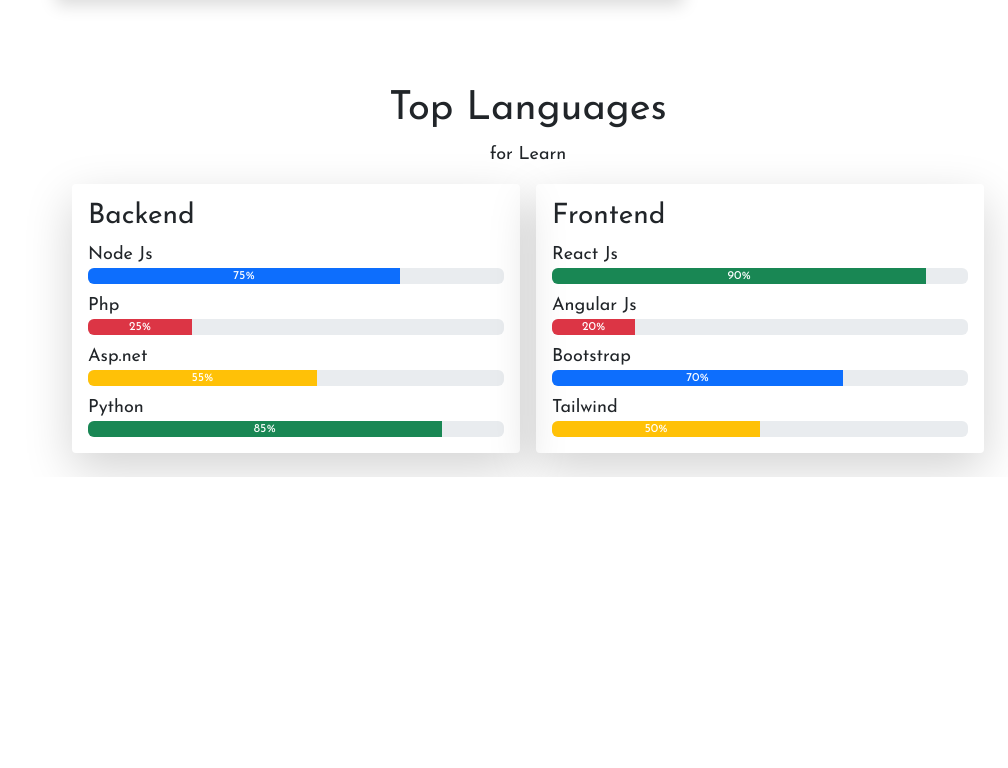
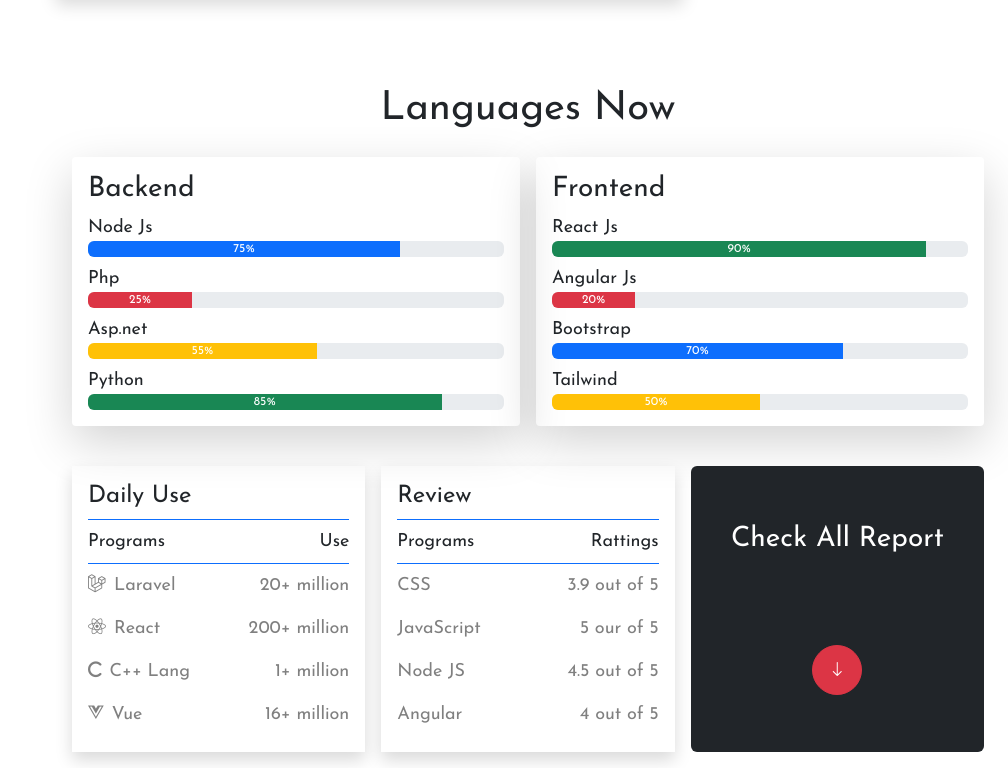
Before and after one commit to urvashidbhavsar/AdminDashboard, a plain HTML site: page index.html in a window 1280 px wide. Shown: the part 904-1672 px from the top of the page, without its empty margins (272-1280 px from the left). Before the commit the page ends 1381 px from the top, so only its background shows below. Drawn offline with nearby package versions, Linux system fonts and the light colour scheme.

Commit message:
new changes

```diff
--- a/index.html
+++ b/index.html
@@ -7,6 +7,7 @@
     <title>Dashboard</title>
     <link href="https://cdn.jsdelivr.net/npm/bootstrap@5.3.3/dist/css/bootstrap.min.css" rel="stylesheet">
     <link rel="stylesheet" href="https://cdn.jsdelivr.net/npm/bootstrap-icons@1.11.3/font/bootstrap-icons.min.css">
+    <link rel="stylesheet" href="https://cdnjs.cloudflare.com/ajax/libs/font-awesome/6.6.0/css/all.min.css">
     <!-- google font -->
     <link href="https://fonts.googleapis.com/css2?family=Josefin+Sans&display=swap" rel="stylesheet">
     <link rel="stylesheet" href="style.css">
@@ -387,10 +388,10 @@
                     <!-- flow section -->
                     <div class="flowSec">
                         <div class="container py-4">
-                            <h1 class="text-center pt-3">Top Languages</h1>
-                            <p class="text-center pb-3">for Learn</p>
+                            <h1 class="text-center pt-3">Languages Now</h1>
+                            <p class="text-center pb-3"></p>
                             <div class="row g-3">
-                                <div class="col-6">
+                                <div class="col-12 col-sm-12 col-md-6">
                                     <div class="shadow-lg p-3 rounded-1">
                                         <h3>Backend</h3>
                                         <div class="tech d-flex flex-column gap-2">
@@ -425,7 +426,7 @@
                                         </div>
                                     </div>
                                 </div>
-                                <div class="col-6">
+                                <div class="col-12 col-sm-12 col-md-6">
                                     <div class="shadow-lg p-3 rounded-1">
                                         <h3>Frontend</h3>
                                         <div class="tech d-flex flex-column gap-2">
@@ -465,11 +466,80 @@
                     </div>
 
                     <div class="rateSec">
+                        <div class="container py-3">
+                            <div class="row justify-content-center g-3">
+                                <div class="col-xl-4 col-md-6 col-sm-12 col-12">
+                                    <div class="p-3 shadow">
+                                        <h4 class="border-1 ">Daily Use</h4>
+                                        <div
+                                            class="list d-flex justify-content-between py-2 border-1 border-bottom border-primary border-top">
+                                            <div class="">Programs</div>
+                                            <div class="">Use</div>
+                                        </div>
+                                        <div class="list d-flex justify-content-between py-2">
+                                            <div class="name"><i class="fa-brands fa-laravel pe-2"></i>Laravel</div>
+                                            <div class="use">20+ million</div>
+                                        </div>
+                                        <div class="list d-flex justify-content-between py-2">
+                                            <div class="name"><i class="fa-brands fa-react pe-2"></i>React</div>
+                                            <div class="use">200+ million</div>
+                                        </div>
+                                        <div class="list d-flex justify-content-between py-2">
+                                            <div class="name"><i class="fa-solid fa-c pe-2"></i>C++ Lang</div>
+                                            <div class="use">1+ million</div>
+                                        </div>
+                                        <div class="list d-flex justify-content-between py-2">
+                                            <div class="name"><i class="fa-brands fa-vuejs pe-2"></i>Vue</div>
+                                            <div class="use">16+ million</div>
+                                        </div>
+                                    </div>
+                                </div>
+                                <div class="col-xl-4 col-md-6 col-sm-12 col-12">
+                                    <div class="p-3 shadow">
+                                        <h4 class="border-1">Review</h4>
+                                        <div
+                                            class="list d-flex justify-content-between py-2 border-1 border-bottom border-primary border-top">
+                                            <div class="">Programs</div>
+                                            <div>Rattings</div>
+                                        </div>
+                                        <div class="list d-flex justify-content-between py-2">
+                                            <div class="name">CSS</div>
+                                            <div class="use">3.9 out of 5</div>
+                                        </div>
+                                        <div class="list d-flex justify-content-between py-2">
+                                            <div class="name">JavaScript</div>
+                                            <div class="use">5 our of 5</div>
+                                        </div>
+                                        <div class="list d-flex justify-content-between py-2">
+                                            <div class="name">Node JS</div>
+                                            <div class="use">4.5 out of 5</div>
+                                        </div>
+                                        <div class="list d-flex justify-content-between py-2">
+                                            <div class="name">Angular</div>
+                                            <div class="use">4 out of 5</div>
+                                        </div>
+                                    </div>
+                                </div>
+                                <div class="col-xl-4 col-md-6 col-sm-12 col-12">
+                                    <div
+                                        class="bg-dark p-3 rounded-2 h-100 d-grid align-items-center justify-content-center">
+                                        <h3 class="text-center text-white">Check All Report</h3>
+                                        <div class="m-auto">
+                                            <button class="btn btn-danger rounded-circle btnarrow">
+                                                <i class="bi bi-arrow-down"></i>
+                                            </button>
+                                        </div>
+                                    </div>
+                                </div>
+                            </div>
+                        </div>
+                    </div>
+
+                    <div class="livereport">
                         <div class="container">
                             <div class="row">
-                                <div class="col-4"></div>
-                                <div class="col-4"></div>
-                                <div class="col-4"></div>
+                                <div class="col-6"></div>
+                                <div class="col-6"></div>
                             </div>
                         </div>
                     </div>
@@ -479,7 +549,6 @@
     </section>
 
     <script src="https://cdn.jsdelivr.net/npm/bootstrap@5.3.3/dist/js/bootstrap.bundle.min.js"></script>
-    <!-- <script src="https://cdnjs.cloudflare.com/ajax/libs/Chart.js/2.9.4/Chart.js"></script> -->
     <script src="https://cdn.jsdelivr.net/npm/chart.js"></script>
     <script src="script.js"></script>
 </body>
--- a/style.scss
+++ b/style.scss
@@ -238,4 +238,29 @@ input {
             }
         }
     }
+
+    .rateSec {
+        .list {
+
+            .name,
+            .use {
+                color: gray;
+            }
+        }
+
+        .btnarrow {
+            height: 50px;
+            width: 50px;
+
+            &:hover {
+                animation: movebtn 0.5s ease infinite alternate;
+            }
+        }
+    }
 }
+
+@keyframes movebtn {
+    100% {
+        transform: translateY(-5px);
+    }
+}
```
Also changed, not shown: style.css, 1 other file.
